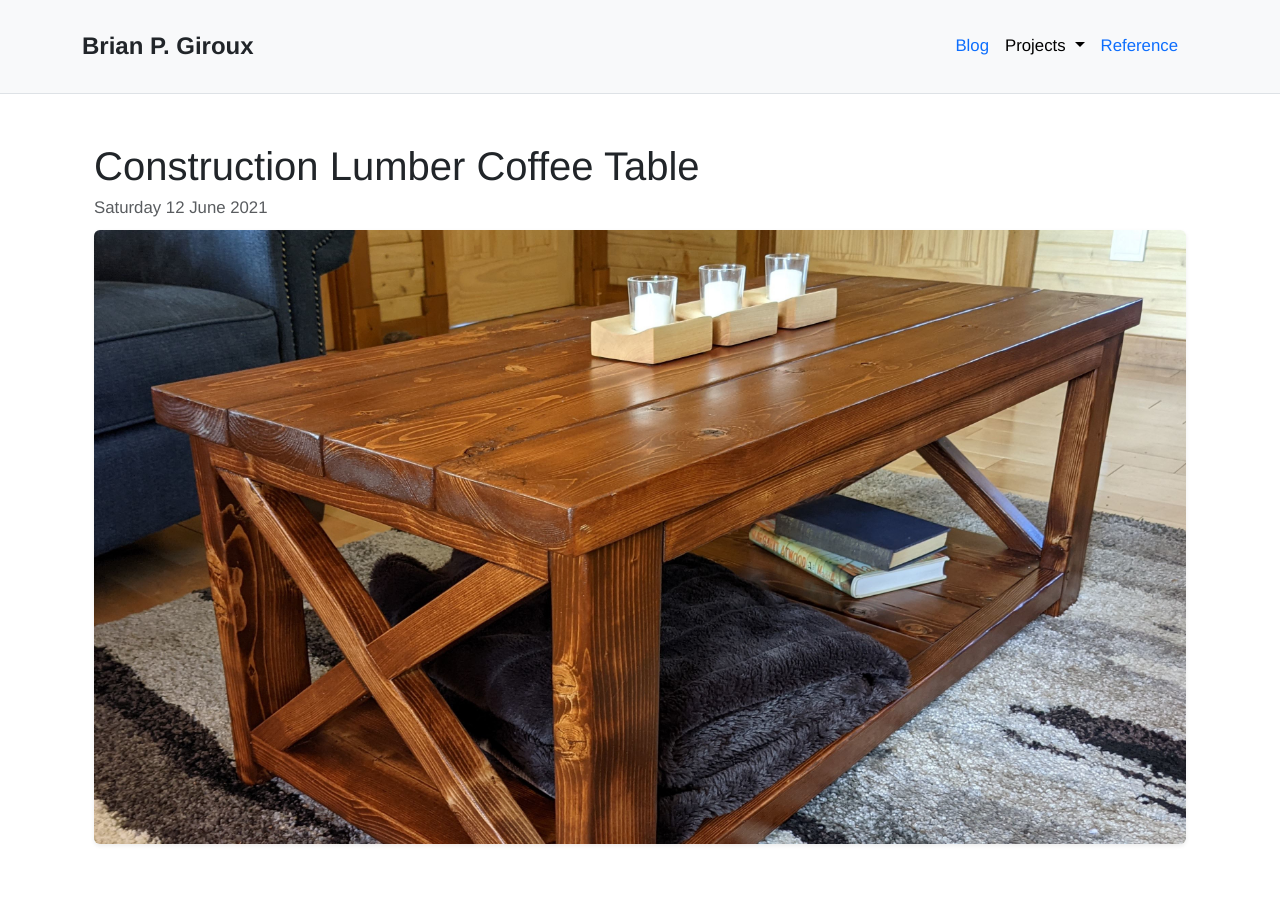
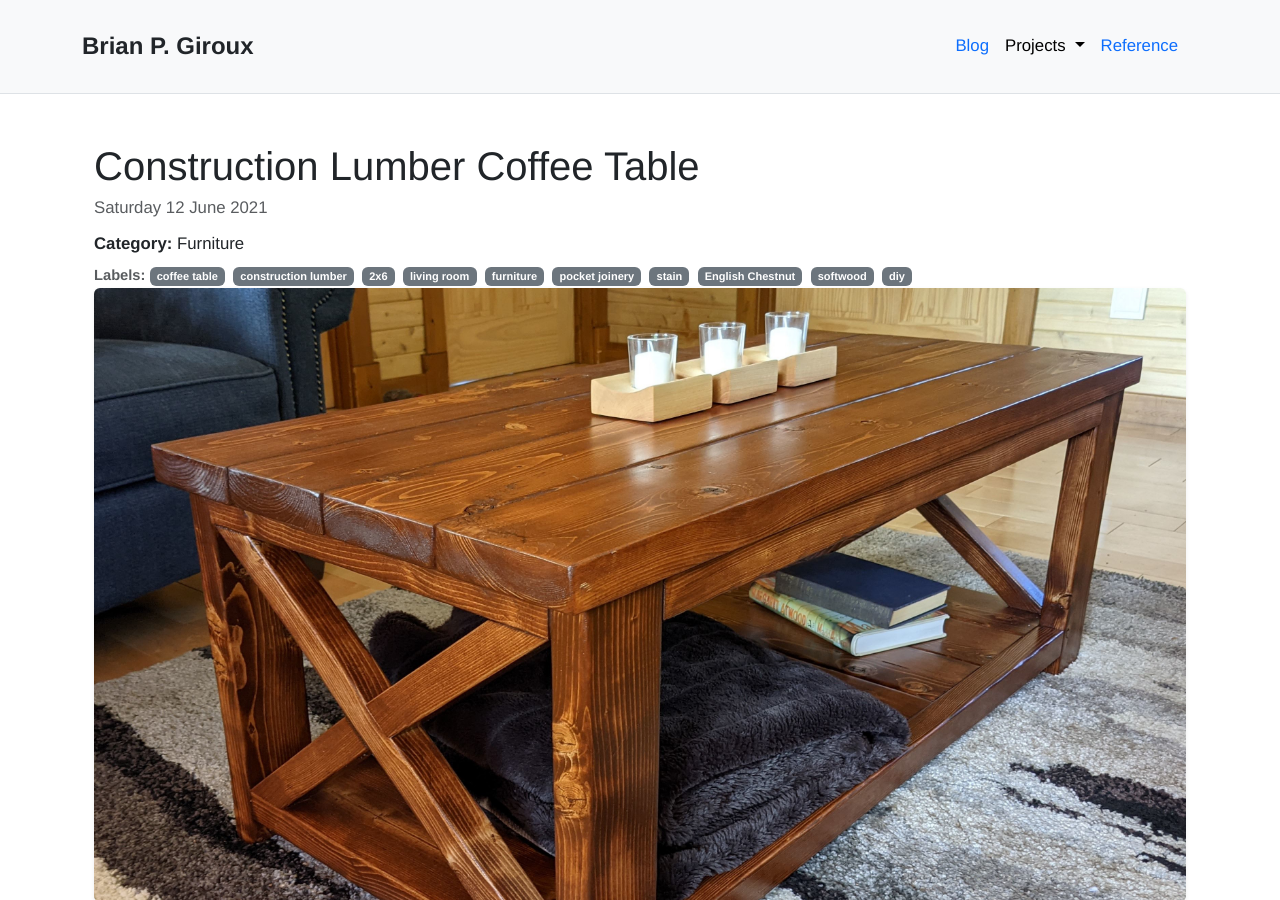
Before and after one commit to bpg1968/bgiroux.ca, a Jekyll site: the page built from _woodworking/coffee-table-01.md, in a window 1280 px wide and 900 px high. Built offline with Jekyll 4.4.1, drawn with Linux system fonts in a browser that asks for light colours.

Commit message:
Modified Construction Lumber Coffee Table to include Category and Labels

```diff
--- a/_woodworking/coffee-table-01.md
+++ b/_woodworking/coffee-table-01.md
@@ -2,11 +2,12 @@
 title: "Construction Lumber Coffee Table"
 date: 2021-06-12
 description: "A living room coffee table built from 2×6 construction lumber, inspired by a design on Ana White’s DIY channel."
+category: Furniture
+labels: [coffee table, construction lumber, 2x6, living room, furniture, pocket joinery, stain, English Chestnut, softwood, diy]
 image: /assets/images/woodworking/Coffee_Table_01.jpg
 thumbnail: /assets/images/woodworking/Coffee_Table_01-thumb.jpg
 layout: woodworking
 language: en-CA
-
 ---
 
 This table started out as an **experiment**
```
